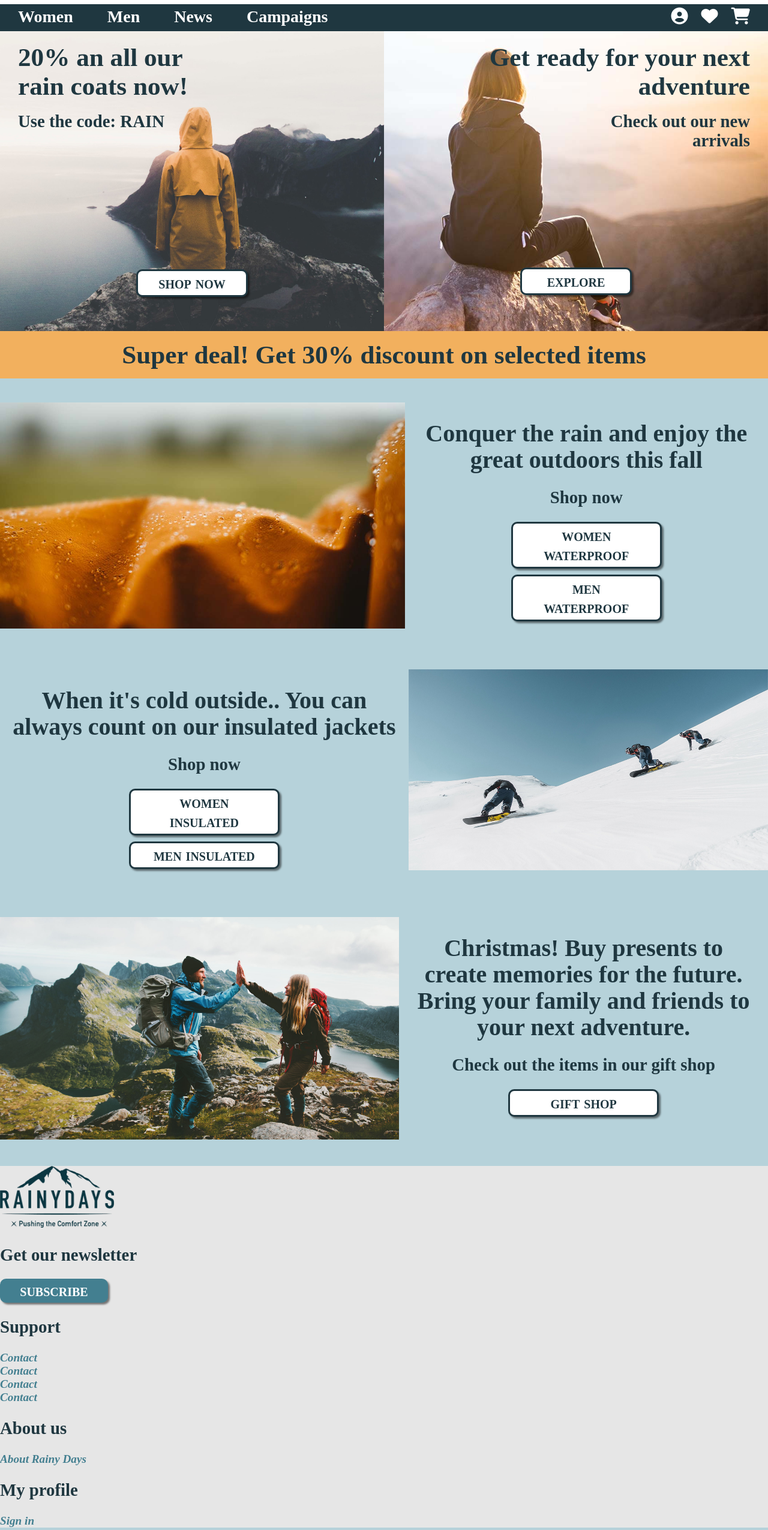
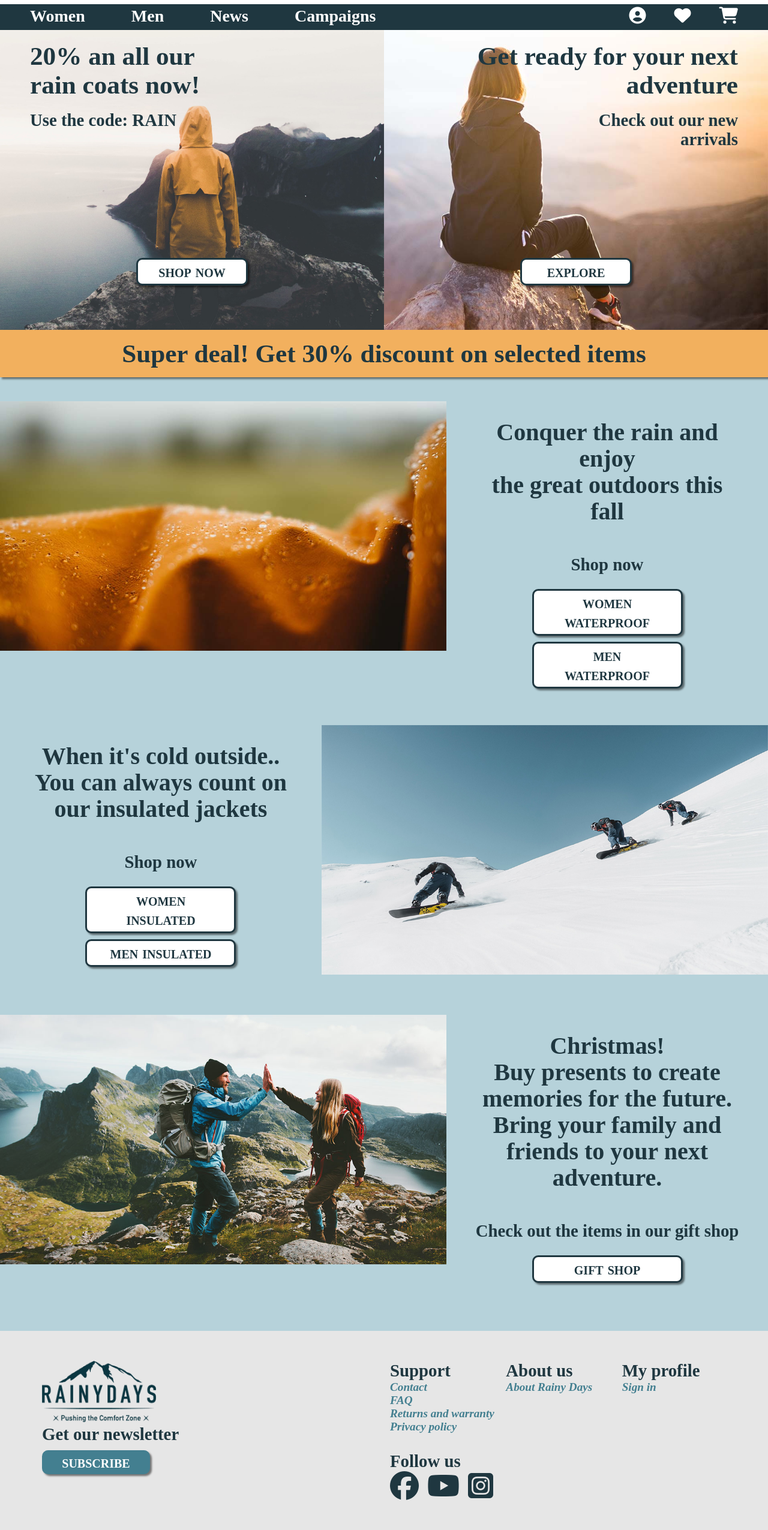
Before and after one commit to Noroff-FEU-Assignments/cross-course-project-EliseAur, a plain HTML site: page index.html in a window 1280 px wide. Shown: the part 122-2673 px from the top of the page at 60% size. Drawn offline with Linux system fonts and the light colour scheme; a web font is replaced by a local one.

Commit message:
Fixed the main sections and footer
Needs to be done:
Search fields.

Make responsive for tablet and mobile

```diff
--- a/css/styles.css
+++ b/css/styles.css
@@ -5,6 +5,7 @@ body {
     color: #1f3740;
     margin: 0px;
 }
+
 h1 {
     font-family: "tablet-gothic-condensed";
     font-weight: 800;
@@ -22,15 +23,10 @@ header {
     font-size: 1.75em;
 }
 
-footer li a {
-    font-family: "tablet-gothic-narrow";
-    font-weight: 600;
-    font-style: italic;
-}
-
 .logo {
     max-width: 190px;
 }
+
 .nav-top {
     display: grid;
     grid-template-columns: 1fr auto;
@@ -38,7 +34,36 @@ footer li a {
 }
 
 .nav-top > * {
-    margin: 10px 30px;
+    margin: 10px 50px;
+}
+
+nav a,
+nav i {
+    color: #fff;
+}
+
+nav {
+    background-color: #1f3740;
+    display: grid;
+    grid-template-columns: 1fr auto;
+    margin: 0;
+    padding: 4px 50px 7px 50px;
+    align-items: center;
+}
+
+nav ul,
+footer ul {
+    padding: 0;
+    margin: 0;
+}
+
+nav li {
+    display: inline-block;
+    margin-right: 70px;
+}
+
+nav i {
+    margin-left: 40px;
 }
 
 .cta {
@@ -46,10 +71,30 @@ footer li a {
     font-weight: 700;
     font-variant: small-caps;
     font-size: 1.75em;
+    text-align: center;
     color: #fff;
     margin-top: 10px;
     padding: 4px 25px;
     box-shadow: 3px 3px 3px #0000007e;
+}
+
+footer {
+    background-color: #e6e6e6;
+    padding: 50px 50px 50px 70px;
+    display: flex;
+}
+
+footer > * {
+    flex: 1;
+}
+
+footer li a {
+    font-family: "tablet-gothic-narrow";
+    font-weight: 600;
+    font-style: italic;
+    color: #437f90;
+    font-size: 1.2em;
+    text-decoration: none;
 }
 
 .cta-footer {
@@ -60,69 +105,51 @@ footer li a {
     border-radius: 10px;
 }
 
-nav {
-    background-color: #1f3740;
-    display: grid;
-    grid-template-columns: 1fr auto;
-    margin: 0;
-    padding: 5px 30px 8px 30px;
-    align-items: center;
-}
-
-nav a,
-nav i,
-footer .cta {
-    color: #fff;
-}
-nav ul,
-footer ul {
-    padding: 0;
-    margin: 0;
-}
-
-footer {
-    background-color: #E6E6E6;
-}
-
-footer a {
-    color: #437F90;
-    font-size: 1.2em;
-}
-
-/*nav > * {
-    display: inline-block;
-}*/
-
-nav li {
-    display: inline-block;
-    margin-right: 50px;
-}
-
-nav i {
-    margin-left: 15px;
-}
-
-/* Links */
 a {
     text-decoration: none;
 }
 
-.current {
-    color: #f2b05e;
+footer ul {
+    margin-bottom: 30px;
+}
+footer li {
+    list-style: none;
 }
 
-/* Home*/
+.footer-links {
+    display: flex;
+}
+
+.footer-links > * {
+    flex: 1;
+    flex-direction: column;
+}
+
+footer i {
+    font-size: 3em;
+    margin-right: 10px;
+}
+
+footer h2 {
+    margin-bottom: 0;
+    margin-top: 0;
+}
+
+/*.current {color: #f2b05e;}*/
+
+/* Home Styles*/
 
 .cta-home {
     display: block;
     max-width: 195px;
-    text-align: center;
     color: #1f3740;
     background-color: #fff;
     border-radius: 10px;
     border: 0.195rem solid #1f3740;
     margin: 10px auto;
 }
+
+/* Home - Campaign Rain, Campaign Adventure, Super Deal*/
 
 .campaign {
     display: grid;
@@ -135,31 +162,32 @@ a {
 
 .campaign__rain {
     grid-area: rain;
-}
-.campaign__adventure {
-    grid-area: adventure;
-}
-.super-deal {
-    grid-area: super-deal;
-}
-
-.campaign__rain {
+    position: relative;
     background-image: url("../images/home/home\ -\ 1\ -\ taneli-lahtinen-e57Hpo-Qek4-unsplash.jpg");
     background-position-x: left;
-}
-.campaign__adventure {
-    background-image: url("../images/home/home-2-ladyinsunset.jpg");
-    background-position-x: right;
-}
-
-.campaign__rain,
-.campaign__adventure {
     background-size: cover;
     background-repeat: no-repeat;
     max-width: 100%;
     height: 500px;
-    /*background-size: 100%;*/
-    /*position: relative;*/
+}
+
+.campaign__adventure {
+    grid-area: adventure;
+    position: relative;
+    background-image: url("../images/home/home-2-ladyinsunset.jpg");
+    background-position-x: right;
+    background-size: cover;
+    background-repeat: no-repeat;
+    max-width: 100%;
+    height: 500px;
+}
+
+.campaign__adventure h1,
+.campaign__adventure h2,
+.campaign__rain h1,
+.campaign__rain h2 {
+    line-height: 110%;
+    margin: 20px 50px;
 }
 
 .campaign__adventure h1,
@@ -167,32 +195,27 @@ a {
     text-align: right;
 }
 
-.campaign__adventure h1,
-.campaign__adventure h2,
-.campaign__rain h1,
-.campaign__rain h2 {
-    line-height: 110%;
-    margin: 20px 30px;
-}
-
 .campaign__rain h2 {
     margin-bottom: 55px;
 }
 
 .cta-campaign {
-    position: relative;
-    top: 35%;
-    grid-row: 1;
+    position: absolute;
+    top: 370px;
+    right: 10%;
+    left: 10%;
 }
 
 .cta-campaign .cta-home {
     max-width: 130px;
-
 }
 
 .super-deal {
+    grid-area: super-deal;
     background-color: #f2b05e;
-    padding: 15px 0;
+    border: 1px;
+    border-color: #f2b05e;
+    box-shadow: 3px 3px 3px #0000007e;
 }
 
 .super-deal_link {
@@ -202,42 +225,55 @@ a {
 .super-deal_link h1 {
     margin: 0;
     text-align: center;
+    color: #1f3740;
+    padding: 15px 0;
 }
 
-/* Waterproof section */
+/* Home - Waterproof, Insulated and Gift-shop-sections */
 
-.waterproof, .gift-shop, .insulated {
+.waterproof,
+.gift-shop,
+.insulated {
     display: flex;
     max-width: 100%;
-    margin: 40px 0px 40px 0;
+    margin: 40px 0;
 }
 
-
-
-
-
-.waterproof img,
-.insulated img,
-.gift-shop img{
-    flex: 2;
+.waterproof__image, /*container for images*/
+.insulated__image,
+.gift-shop__image {
+    flex: 3;
     width: 100%;
-    min-width: 50%;
 }
 
-.waterproof__content,
+.waterproof img, /*images*/
+.insulated img,
+.gift-shop img {
+    flex: 3;
+    width: 100%;
+}
+
+.waterproof__content, /*container for a <div> with info and cta */
 .insulated__content,
-.gift-shop__content{
-    flex: auto;
+.gift-shop__content {
+    flex: 2;
     text-align: center;
     margin: 30px 20px;
+    display: flex;
+}
+
+.waterproof__content div,
+.insulated__content div,
+.gift-shop__content div {
+    max-width: 440px;
+    max-height: 440px;
+    margin: auto;
 }
 
 .waterproof__content h1,
 .insulated__content h1,
 .gift-shop__content h1 {
-    margin: 0;
+    margin: 0 0 50px 0;
     line-height: 110%;
     font-size: 2.5em;
 }
-
-.
--- a/index.html
+++ b/index.html
@@ -59,35 +59,40 @@
             </section>
 
                 <section class="waterproof" >
-                    <div>
-                        <img src="images/home/home-3-claudio-schwarz-mJPMbJj4AxA-unsplash.jpg" alt="rain jacket material with drops of water on it" />
+                    <div class="waterproof__image">
+                        <img src="images/home/home-3-claudio-schwarz-mJPMbJj4AxA-unsplash.jpg" alt="Orange rain jacket material with drops of water on it" />
                     </div>
                     <div class="waterproof__content">
-                        <h1>Conquer the rain and enjoy the great outdoors this fall</h1>
+                        <div>
+                            <h1>Conquer the rain and enjoy <br> the great outdoors this fall</h1>
                             <h2>Shop now</h2>
                             <a href="list-of-products.html" class="cta cta-home">women waterproof</a>
                             <a href="list-of-products.html" class="cta cta-home">men waterproof</a>
                         </div>
+                    </div>
                 </section>
                 <section class="insulated">
                     <div class="insulated__content">
-                        <h1>When it's cold outside.. You can always count on our insulated jackets</h1>
+                        <div><h1>When it's cold outside..<br> You can always count on <br>our insulated jackets</h1>
                             <h2>Shop now</h2>
                             <a href="list-of-products.html" class="cta cta-home">women insulated</a>
                             <a href="list-of-products.html" class="cta cta-home">men insulated</a>
                         </div>
-                    <div>
-                        <img src="images/home/home-4-yann-allegre-83icOWazZZ4-unsplash.jpg" alt="rain jacket material with drops of water on it" />
+                    </div>
+                    <div class="insulated__image">
+                        <img src="images/home/home-4-yann-allegre-83icOWazZZ4-unsplash.jpg" alt="Snowboarders on their way down a mountain in powder snow with clear blue sky above." />
                     </div>
                 </section>
                 <section class="gift-shop">
-                    <div>
-                        <img src="images/home/home - 5 - AdobeStock_197639775.jpg" alt="rain jacket material with drops of water on it" />
+                    <div class="gift-shop__image">
+                        <img src="images/home/home-5-AdobeStock_197639775.jpg" alt="Man and woman in sporty clothing do high-five on top of mountain with view over the sea." />
                     </div>
                     <div class="gift-shop__content">
-                        <h1>Christmas! Buy presents to create memories for the future. Bring your family and friends to your next adventure.</h1>
+                        <div>
+                            <h1>Christmas! <br>Buy presents to create memories for the future.<br>Bring your family and friends to your next adventure.</h1>
                             <h2>Check out the items in our gift shop</h2>
                             <a href="list-of-products.html" class="cta cta-home">gift shop</a>
+                        </div>
                     </div>
                 </section>
             </section>
@@ -100,28 +105,32 @@
                     <a href="#" class="cta cta-footer">subscribe</a>
                 </div>
             </section>
+            <section class="footer-links">
                 <section>
-                <div>
                     <h2>Support</h2>
                     <ul>
                         <li><a href="#">Contact</a></li>
-                        <li><a href="#">Contact</a></li>
-                        <li><a href="#">Contact</a></li>
-                        <li><a href="#">Contact</a></li>
+                        <li><a href="#">FAQ</a></li>
+                        <li><a href="#">Returns and warranty</a></li>
+                        <li><a href="#">Privacy policy</a></li>
                     </ul>
-                </div>
-                <div>
+                    <h2>Follow us</h2>
+                        <i class="fab fa-facebook"></i>
+                        <i class="fab fa-youtube"></i>
+                        <i class="fab fa-instagram-square"></i>
+                </section>
+                <section>
                     <h2>About us</h2>
                     <ul>
                         <li><a href="#">About Rainy Days</a></li>
                     </ul>
-                </div>
-                <div>
+                </section>
+                <section>
                     <h2>My profile</h2>
                     <ul>
                         <li><a href="#">Sign in</a></li>
                     </ul>
-                </div>
+                </section>
             </section>
         </footer>
     </body>
```
Also changed, not shown: images/287629_youtube_icon.jpg (added), images/287629_youtube_icon.svg (added), images/home/home-5-AdobeStock_197639775.jpg (added). Lines whose indentation alone changed are shown as unchanged.
